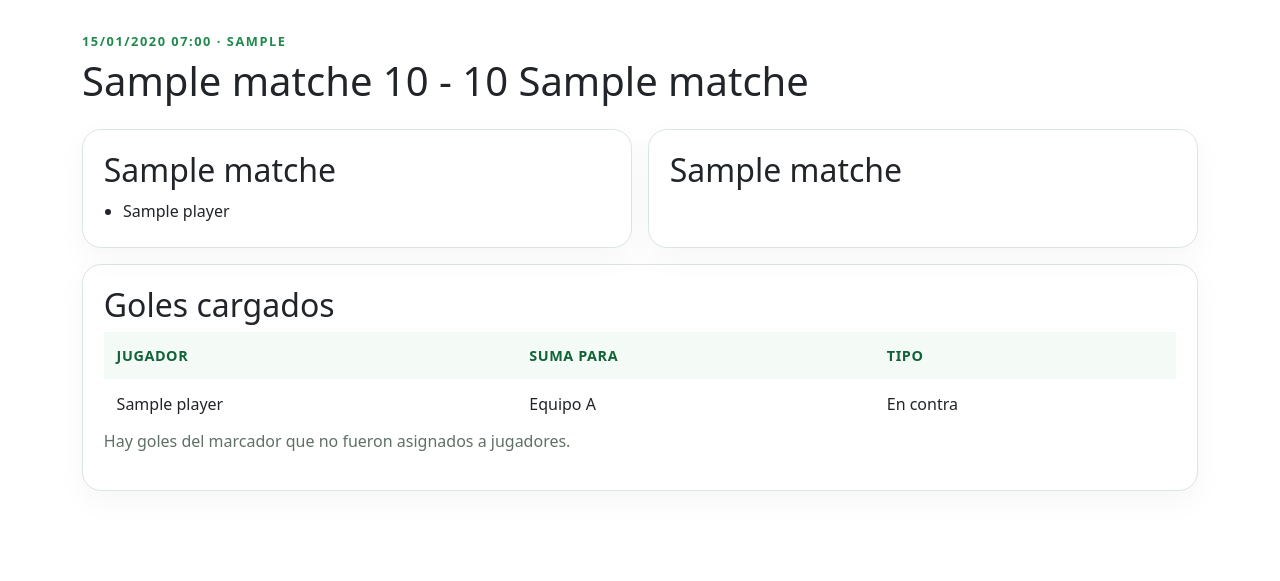
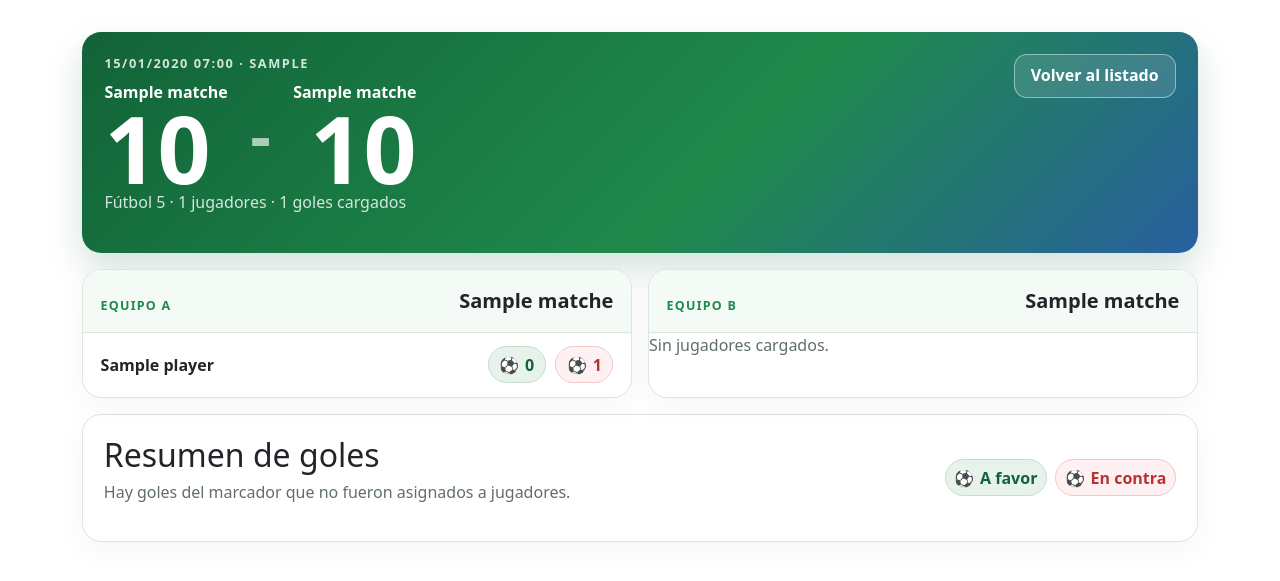
Before and after one commit to julitaiter/fulbacho, a Django app: page /grupos/00000000-0000-0000-0000-000000000001/partidos/00000000-0000-0000-0000-000000000001/ in a window 1280 px wide. Shown: the part 136-717 px from the top of the page. Run offline with Django 5.2, Linux system fonts and the light colour scheme; a user stored in the database is signed in; tables that the repository leaves empty hold one stand-in row (values such as "Sample post").

Commit message:
add match detail view enhancements with team summaries and updated scoreboard layout

```diff
--- a/django_webapp/backend/fulbacho/static/fulbacho/css/app.css
+++ b/django_webapp/backend/fulbacho/static/fulbacho/css/app.css
@@ -298,6 +298,175 @@ a:hover { text-decoration: underline; }
   margin: 0 .4rem;
 }
 
+.match-detail-hero {
+  display: flex;
+  justify-content: space-between;
+  align-items: flex-start;
+  gap: 1rem;
+  padding: 1.4rem;
+  margin-bottom: 1rem;
+  color: white;
+  background: linear-gradient(135deg, var(--green-dark), #1f8a4c 58%, #285f9f);
+  border-radius: 1.2rem;
+  box-shadow: 0 16px 35px rgba(18, 99, 56, .18);
+}
+
+.match-detail-hero .eyebrow,
+.match-detail-hero .muted {
+  color: rgba(255, 255, 255, .82);
+}
+
+.match-detail-hero .button {
+  background: white;
+  color: var(--green-dark);
+}
+
+.match-detail-hero .button.ghost {
+  background: rgba(255, 255, 255, .12);
+  border-color: rgba(255, 255, 255, .45);
+  color: white;
+}
+
+.match-detail-hero .button.ghost:hover {
+  background: rgba(255, 255, 255, .2);
+}
+
+.match-scoreboard {
+  display: grid;
+  grid-template-columns: minmax(0, 1fr) auto minmax(0, 1fr);
+  gap: clamp(.75rem, 3vw, 1.4rem);
+  align-items: end;
+  width: min(760px, 100%);
+}
+
+.score-team {
+  display: grid;
+  gap: .2rem;
+}
+
+.score-team span {
+  font-weight: 800;
+  overflow-wrap: anywhere;
+}
+
+.score-team strong {
+  font-size: clamp(3rem, 10vw, 5.8rem);
+  line-height: .9;
+}
+
+.score-team.align-right {
+  text-align: right;
+}
+
+.score-separator {
+  align-self: center;
+  color: rgba(255, 255, 255, .65);
+  font-size: clamp(2rem, 6vw, 4rem);
+  font-weight: 900;
+}
+
+.match-team-grid {
+  display: grid;
+  grid-template-columns: repeat(2, minmax(0, 1fr));
+  gap: 1rem;
+  margin: 1rem 0;
+}
+
+.team-board {
+  background: var(--card);
+  border: 1px solid var(--border);
+  border-radius: 1.2rem;
+  box-shadow: 0 10px 30px rgba(0, 0, 0, .04);
+  overflow: hidden;
+}
+
+.team-board-header {
+  display: flex;
+  justify-content: space-between;
+  align-items: end;
+  gap: 1rem;
+  padding: 1rem 1.1rem;
+  background: #f4faf6;
+  border-bottom: 1px solid var(--border);
+}
+
+.team-board-header span {
+  color: var(--green);
+  font-size: .78rem;
+  font-weight: 900;
+  letter-spacing: .1em;
+  text-transform: uppercase;
+}
+
+.team-board-header strong {
+  font-size: 1.25rem;
+  text-align: right;
+}
+
+.player-score-list {
+  display: grid;
+}
+
+.player-score-row {
+  display: grid;
+  grid-template-columns: minmax(0, 1fr) auto auto;
+  gap: .6rem;
+  align-items: center;
+  padding: .85rem 1.1rem;
+  border-bottom: 1px solid var(--border);
+}
+
+.player-score-row:last-child {
+  border-bottom: 0;
+}
+
+.player-name {
+  font-weight: 800;
+  overflow-wrap: anywhere;
+}
+
+.goal-pill {
+  display: inline-flex;
+  align-items: center;
+  justify-content: center;
+  gap: .35rem;
+  min-width: 58px;
+  min-height: 34px;
+  padding: .35rem .55rem;
+  color: var(--green-dark);
+  background: #e7f2eb;
+  border: 1px solid #c5ddcd;
+  border-radius: 999px;
+  font-weight: 900;
+}
+
+.own-goal-pill {
+  color: var(--danger);
+  background: #fff1f1;
+  border-color: #f0c8c8;
+}
+
+.ball-icon {
+  line-height: 1;
+}
+
+.match-goal-summary {
+  display: flex;
+  justify-content: space-between;
+  align-items: center;
+  gap: 1rem;
+}
+
+.match-goal-summary h2 {
+  margin: 0 0 .35rem;
+}
+
+.goal-legend {
+  display: flex;
+  gap: .5rem;
+  flex-wrap: wrap;
+}
+
 .table-wrap {
   overflow-x: auto;
 }
@@ -518,13 +687,22 @@ input[type="checkbox"] {
 }
 
 @media (max-width: 760px) {
-  .hero, .two-columns {
+  .hero, .two-columns, .match-team-grid {
     grid-template-columns: 1fr;
   }
 
-  .site-header, .page-header, .match-card {
+  .site-header, .page-header, .match-card, .match-detail-hero, .match-goal-summary {
     align-items: flex-start;
     flex-direction: column;
+  }
+
+  .match-scoreboard {
+    width: 100%;
+  }
+
+  .player-score-row {
+    grid-template-columns: minmax(0, 1fr) auto auto;
+    padding: .8rem;
   }
 
   .goal-row {
--- a/django_webapp/backend/fulbacho/templates/fulbacho/matches/detail.html
+++ b/django_webapp/backend/fulbacho/templates/fulbacho/matches/detail.html
@@ -1,60 +1,102 @@
 {% extends "fulbacho/base.html" %}
 {% block title %}Partido — {{ group.name }}{% endblock %}
 {% block content %}
-  <div class="page-header">
+  <div class="match-detail-hero">
     <div>
       <p class="eyebrow">{{ match.played_at|date:"d/m/Y H:i" }}{% if match.location %} · {{ match.location }}{% endif %}</p>
-      <h1>{{ match.team_a_name }} {{ match.score_a }} - {{ match.score_b }} {{ match.team_b_name }}</h1>
+      <div class="match-scoreboard">
+        <div class="score-team">
+          <span>{{ match.team_a_name }}</span>
+          <strong>{{ match.score_a }}</strong>
+        </div>
+        <span class="score-separator">-</span>
+        <div class="score-team align-right">
+          <span>{{ match.team_b_name }}</span>
+          <strong>{{ match.score_b }}</strong>
+        </div>
+      </div>
+      <p class="muted">{{ match.get_modality_display }} · {{ match.match_players.count }} jugadores · {{ match.goals.count }} goles cargados</p>
     </div>
-    {% if not guest_mode and match.can_be_edited %}
-      <a class="button" href="{% url 'match-edit' group.id match.id %}">Editar</a>
-    {% endif %}
+    <div class="actions">
+      {% if guest_mode %}
+        <a class="button ghost hero-action" href="{% url 'guest-matches' group.code %}">Volver al listado</a>
+      {% else %}
+        <a class="button ghost hero-action" href="{% url 'matches-list' group.id %}">Volver al listado</a>
+        {% if match.can_be_edited %}
+          <a class="button hero-action" href="{% url 'match-edit' group.id match.id %}">Editar</a>
+        {% endif %}
+      {% endif %}
+    </div>
   </div>
 
-  <div class="two-columns">
-    <section class="panel">
-      <h2>{{ match.team_a_name }}</h2>
-      <ul class="plain-list">
-        {% for entry in match.match_players.all %}
-          {% if entry.team == "A" %}
-            <li>{{ entry.player.name }}</li>
-          {% endif %}
+  <div class="match-team-grid">
+    <section class="team-board">
+      <div class="team-board-header">
+        <span>Equipo A</span>
+        <strong>{{ match.team_a_name }}</strong>
+      </div>
+      <div class="player-score-list">
+        {% for item in team_summaries.A %}
+          <article class="player-score-row">
+            <span class="player-name">{{ item.player.name }}</span>
+            <span class="goal-pill">
+              <span class="ball-icon" aria-hidden="true">⚽</span>
+              {{ item.goals_for }}
+            </span>
+            <span class="goal-pill own-goal-pill">
+              <span class="ball-icon" aria-hidden="true">⚽</span>
+              {{ item.own_goals }}
+            </span>
+          </article>
+        {% empty %}
+          <p class="muted">Sin jugadores cargados.</p>
         {% endfor %}
-      </ul>
+      </div>
     </section>
 
-    <section class="panel">
-      <h2>{{ match.team_b_name }}</h2>
-      <ul class="plain-list">
-        {% for entry in match.match_players.all %}
-          {% if entry.team == "B" %}
-            <li>{{ entry.player.name }}</li>
-          {% endif %}
+    <section class="team-board">
+      <div class="team-board-header">
+        <span>Equipo B</span>
+        <strong>{{ match.team_b_name }}</strong>
+      </div>
+      <div class="player-score-list">
+        {% for item in team_summaries.B %}
+          <article class="player-score-row">
+            <span class="player-name">{{ item.player.name }}</span>
+            <span class="goal-pill">
+              <span class="ball-icon" aria-hidden="true">⚽</span>
+              {{ item.goals_for }}
+            </span>
+            <span class="goal-pill own-goal-pill">
+              <span class="ball-icon" aria-hidden="true">⚽</span>
+              {{ item.own_goals }}
+            </span>
+          </article>
+        {% empty %}
+          <p class="muted">Sin jugadores cargados.</p>
         {% endfor %}
-      </ul>
+      </div>
     </section>
   </div>
 
-  <section class="panel">
-    <h2>Goles cargados</h2>
-    <div class="table-wrap">
-      <table>
-        <thead><tr><th>Jugador</th><th>Suma para</th><th>Tipo</th></tr></thead>
-        <tbody>
-          {% for goal in match.goals.all %}
-            <tr>
-              <td>{% if goal.player %}{{ goal.player.name }}{% else %}Sin asignar{% endif %}</td>
-              <td>{{ goal.get_team_scored_for_display }}</td>
-              <td>{% if goal.own_goal %}En contra{% else %}Normal{% endif %}</td>
-            </tr>
-          {% empty %}
-            <tr><td colspan="3">No se asignaron goles a jugadores.</td></tr>
-          {% endfor %}
-        </tbody>
-      </table>
+  <section class="panel match-goal-summary">
+    <div>
+      <h2>Resumen de goles</h2>
+      {% if match.goals.count < match.total_score_goals %}
+        <p class="muted">Hay goles del marcador que no fueron asignados a jugadores.</p>
+      {% else %}
+        <p class="muted">Todos los goles cargados quedaron asociados a jugadores.</p>
+      {% endif %}
     </div>
-    {% if match.goals.count < match.total_score_goals %}
-      <p class="muted">Hay goles del marcador que no fueron asignados a jugadores.</p>
-    {% endif %}
+    <div class="goal-legend">
+      <span class="goal-pill">
+        <span class="ball-icon" aria-hidden="true">⚽</span>
+        A favor
+      </span>
+      <span class="goal-pill own-goal-pill">
+        <span class="ball-icon" aria-hidden="true">⚽</span>
+        En contra
+      </span>
+    </div>
   </section>
 {% endblock %}
--- a/django_webapp/backend/fulbacho/views.py
+++ b/django_webapp/backend/fulbacho/views.py
@@ -167,6 +167,31 @@ def _warn_unassigned_goals(request, match: Match) -> None:
             request,
             f"El partido se guardó. Quedaron {missing} goles del marcador sin asignar a jugadores.",
         )
+
+
+def _match_team_summaries(match: Match) -> dict[str, list[dict]]:
+    goals_by_player = {}
+    for goal in match.goals.all():
+        if not goal.player_id:
+            continue
+        player_key = goal.player_id
+        goals_by_player.setdefault(player_key, {"for": 0, "against": 0})
+        if goal.own_goal:
+            goals_by_player[player_key]["against"] += 1
+        else:
+            goals_by_player[player_key]["for"] += 1
+
+    summaries = {Team.A: [], Team.B: []}
+    for entry in match.match_players.all():
+        counts = goals_by_player.get(entry.player_id, {"for": 0, "against": 0})
+        summaries[entry.team].append(
+            {
+                "player": entry.player,
+                "goals_for": counts["for"],
+                "own_goals": counts["against"],
+            }
+        )
+    return summaries
 
 
 def landing(request):
@@ -374,6 +399,7 @@ def match_detail(request, group_id, match_id):
         {
             "group": group,
             "match": match,
+            "team_summaries": _match_team_summaries(match),
             "guest_mode": False,
             "active_tab": "matches",
         },
@@ -555,6 +581,7 @@ def guest_match_detail(request, code, match_id):
         {
             "group": group,
             "match": match,
+            "team_summaries": _match_team_summaries(match),
             "guest_mode": True,
             "active_tab": "matches",
         },
```
